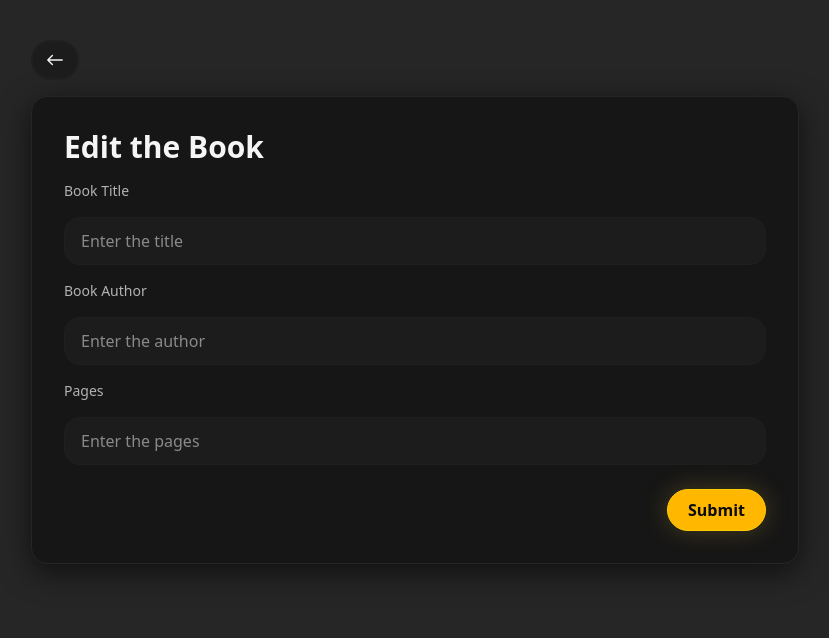
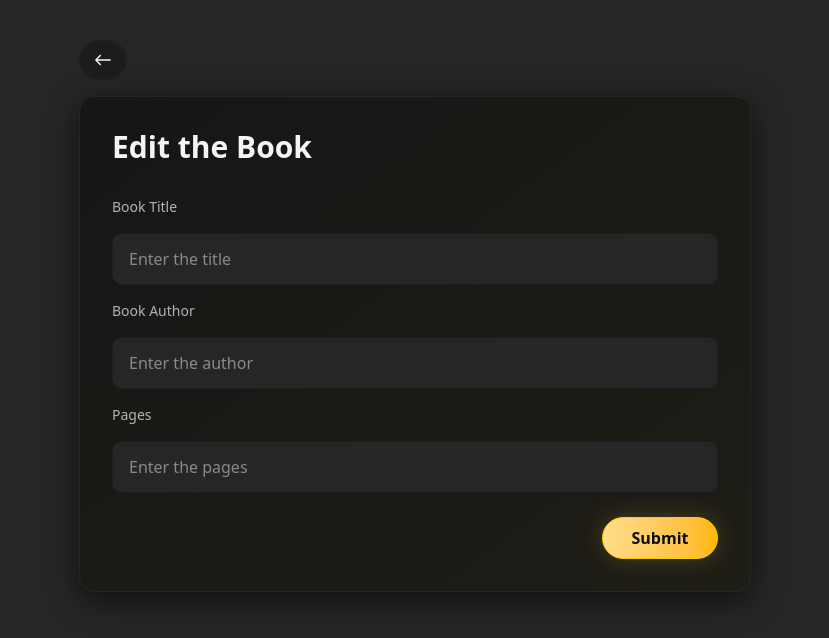
Before and after one commit to ankush-github-11/library-management-system, a React app in the folder frontend/: page /books/edit/1 in a window 1280 px wide. Shown: the top 638 px of the page, without its empty margins (225-1054 px from the left). Built offline with nearby package versions, Linux system fonts and the light colour scheme; no server answers; the HTML template or start-up script is replaced by a standard one.

Commit message:
Updating the UI of EditBook

```diff
--- a/frontend/src/pages/EditBook.tsx
+++ b/frontend/src/pages/EditBook.tsx
@@ -68,13 +68,13 @@ const EditBook = () => {
   };
   return (
     <div className="bg-(--bg-main) min-h-screen p-6 sm:p-10 text-(--text-primary) flex items-start">
-      <div className="max-w-3xl w-full mx-auto">
+      <div className="max-w-2xl w-full mx-auto">
         <div className="mb-4">
           <BackButton />
         </div>
 
-        <div className="bg-(--bg-card) border border-(--border-default) rounded-2xl p-6 sm:p-8 shadow-(--shadow-medium)">
-          <h1 className="text-2xl sm:text-3xl font-semibold mb-4">
+        <div className="bg-linear-to-br from-(--bg-card) to-(--gold-dark) border border-(--border-default) rounded-2xl p-6 sm:p-8 shadow-(--shadow-medium)">
+          <h1 className="text-2xl sm:text-3xl font-semibold mb-8">
             Edit the Book
           </h1>
 
@@ -100,7 +100,7 @@ const EditBook = () => {
                 onChange={(e: React.ChangeEvent<HTMLInputElement>) => {
                   setBook({ ...book, title: e.target.value });
                 }}
-                className="w-full h-12 px-4 bg-(--bg-elevated) border border-(--border-muted) rounded-lg text-(--text-primary) placeholder:text-(--text-tertiary) focus:outline-none focus:ring-2 focus:ring-(--gold-glow) transition-(--transition-normal)"
+                className="w-full h-13 px-4 bg-(--bg-main) border border-(--border-muted) rounded-md text-(--text-primary) placeholder:text-(--text-tertiary) focus:outline-none focus:ring-2 focus:ring-(--gold-glow) transition-(--transition-normal)"
               />
 
               <label className="text-sm text-(--text-secondary)">
@@ -113,7 +113,7 @@ const EditBook = () => {
                 onChange={(e: React.ChangeEvent<HTMLInputElement>) => {
                   setBook({ ...book, author: e.target.value });
                 }}
-                className="w-full h-12 px-4 bg-(--bg-elevated) border border-(--border-muted) rounded-lg text-(--text-primary) placeholder:text-(--text-tertiary) focus:outline-none focus:ring-2 focus:ring-(--gold-glow) transition-(--transition-normal)"
+                className="w-full h-13 px-4 bg-(--bg-main) border border-(--border-muted) rounded-md text-(--text-primary) placeholder:text-(--text-tertiary) focus:outline-none focus:ring-2 focus:ring-(--gold-glow) transition-(--transition-normal)"
               />
 
               <label className="text-sm text-(--text-secondary)">Pages</label>
@@ -124,14 +124,14 @@ const EditBook = () => {
                 onChange={(e: React.ChangeEvent<HTMLInputElement>) => {
                   setBook({ ...book, pages: e.target.value });
                 }}
-                className="w-full h-12 px-4 bg-(--bg-elevated) border border-(--border-muted) rounded-lg text-(--text-primary) placeholder:text-(--text-tertiary) focus:outline-none focus:ring-2 focus:ring-(--gold-glow) transition-(--transition-normal)"
+                className="w-full h-13 px-4 bg-(--bg-main) border border-(--border-muted) rounded-md text-(--text-primary) placeholder:text-(--text-tertiary) focus:outline-none focus:ring-2 focus:ring-(--gold-glow) transition-(--transition-normal)"
               />
 
               <div className="flex items-center justify-end gap-4 mt-2">
                 <button
                   onClick={handleSubmit}
                   disabled={submitting}
-                  className={`inline-flex items-center gap-3 px-5 py-2 rounded-full font-semibold shadow-(--shadow-gold) border border-(--border-gold) transition-(--transition-normal) ${submitting ? "opacity-60 cursor-not-allowed" : "hover:brightness-95"} bg-(--gold-primary) text-(--text-inverted)`}
+                  className={`w-29 inline-flex items-center justify-center gap-3 px-5 py-2 rounded-full font-semibold shadow-(--shadow-gold) border border-(--border-gold) transition-(--transition-normal) ${submitting ? "opacity-60 cursor-not-allowed" : "hover:brightness-95"} bg-linear-to-r from-(--gold-soft) to-(--gold-primary) text-(--text-inverted) cursor-pointer`}
                 >
                   {submitting ? "Editing" : "Submit"}
                 </button>
```
